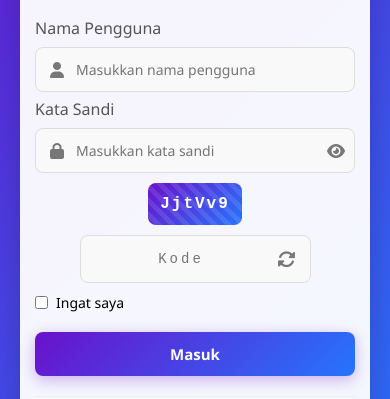
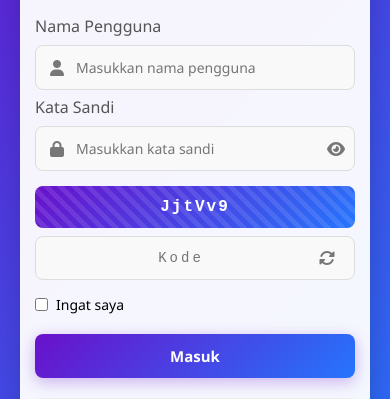
Before and after one commit to AkbarOfficial21/Web_Page, a plain HTML site: page login.html in a window 390 px wide. Shown: the part 290-689 px from the top of the page. Drawn offline with Linux system fonts and the light colour scheme.

Commit message:
Update login.html

```diff
--- a/login.html
+++ b/login.html
@@ -155,6 +155,7 @@
             display: flex;
             align-items: center;
             justify-content: center;
+            min-width: 120px; /* Tambahan: Memastikan lebar minimum */
         }
 
         .captcha-code::before {
@@ -177,6 +178,7 @@
         .captcha-input-container {
             flex: 1;
             position: relative;
+            min-width: 0; /* Tambahan: Memungkinkan kontainer mengecil */
         }
 
         .captcha-input {
@@ -201,7 +203,7 @@
 
         .captcha-refresh {
             position: absolute;
-            right: 15px;
+            right: 0px;
             top: 50%;
             transform: translateY(-50%);
             cursor: pointer;
@@ -210,10 +212,9 @@
             background: none;
             border: none;
             font-size: 18px;
-        }
-
-        .captcha-refresh:hover {
-            color: #6a11cb;
+            padding: 8px; /* Tambahan: Area klik yang lebih besar */
+            border-radius: 50%; /* Tambahan: Untuk tampilan yang lebih baik */
+            transition: background-color 0.2s; /* Tambahan: Transisi halus */
         }
 
         .login-button {
@@ -315,10 +316,10 @@
             100% { transform: rotate(360deg); }
         }
 
-        /* Responsive Design */
+        /* Responsive Design - Perbaikan untuk CAPTCHA */
         @media (max-width: 768px) {
             .login-container {
-                padding: 30px 35px;
+                padding: 20px 70px;
             }
 
             .login-header h1 {
@@ -327,6 +328,24 @@
 
             .form-control {
                 padding: 12px 40px 12px 40px;
+            }
+
+            /* Perbaikan CAPTCHA untuk tablet */
+            .captcha-code {
+                font-size: 16px;
+                letter-spacing: 2px;
+                height: 44px;
+            }
+
+            .captcha-input {
+                font-size: 15px;
+                height: 44px;
+                padding: 12px 40px 12px 12px;
+            }
+
+            .captcha-refresh {
+                font-size: 16px;
+                padding: 10px;
             }
         }
 
@@ -371,21 +390,65 @@
                 min-width: 180px;
             }
 
+            /* Perbaikan CAPTCHA untuk mobile */
+            .captcha-group {
+                flex-direction: column;
+                gap: 8px;
+            }
+
             .captcha-code {
                 font-size: 16px;
                 letter-spacing: 2px;
                 padding: 12px;
-                height: 48px;
+                height: 44px;
+                width: 100%;
+                min-width: unset;
+            }
+
+            .captcha-input-container {
+                width: 100%;
             }
 
             .captcha-input {
                 padding: 12px 40px 12px 12px;
                 font-size: 14px;
-                height: 48px;
+                height: 44px;
+                width: 100%;
             }
 
-            .captcha-group {
-                flex-direction: column;
+            .captcha-refresh {
+                font-size: 16px;
+                padding: 10px;
+                right: 10px;
+            }
+
+            .captcha-section {
+                margin-bottom: 15px;
+                margin-top: 15px;
+            }
+        }
+
+        /* Tambahan: Responsivitas untuk layar sangat kecil */
+        @media (max-width: 360px) {
+            .login-container {
+                padding: 20px 10px;
+            }
+
+            .captcha-code {
+                font-size: 14px;
+                letter-spacing: 1px;
+                height: 40px;
+            }
+
+            .captcha-input {
+                font-size: 13px;
+                height: 40px;
+                letter-spacing: 2px;
+            }
+
+            .captcha-refresh {
+                font-size: 14px;
+                padding: 8px;
             }
         }
 
@@ -441,7 +504,7 @@
                 <div class="error-message" id="passwordError">Kata sandi harus minimal 6 karakter</div>
             </div>
 
-            <!-- CAPTCHA Section -->
+            <!-- CAPTCHA Section yang telah diperbaiki -->
             <div class="captcha-section">
                 <div class="captcha-group">
                     <div class="captcha-code" id="captchaCode">CAPTCHA</div>
```
